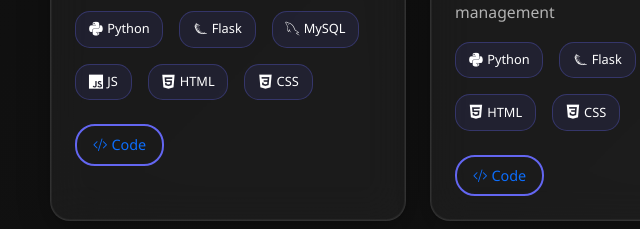
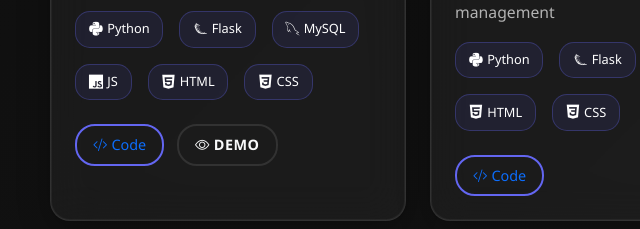
Before and after one commit to AnsuKumar05/Portfolio, a plain HTML site: page index.html in a window 1280 px wide. Shown: the part 2591-2820 px from the top of the page, 32-672 px from the left. Drawn offline with nearby package versions, Linux system fonts and the light colour scheme.

Commit message:
Add files via upload

```diff
--- a/index.html
+++ b/index.html
@@ -288,9 +288,9 @@
                                 <a href="https://github.com/AnsuKumar05/Stock-Mind-AI" class="btn btn-outline-primary btn-sm me-2">
                                     <i class="bi bi-code-slash me-1"></i>Code
                                 </a>
-                                <!-- <a href="#" class="btn btn-outline-light btn-sm">
+                                <a href="https://stock-mind-ai.onrender.com/login" class="btn btn-outline-light btn-sm">
                                     <i class="bi bi-eye me-1"></i>Demo
-                                </a> -->
+                                </a>
                             </div>
                         </div>
                     </div>
```
